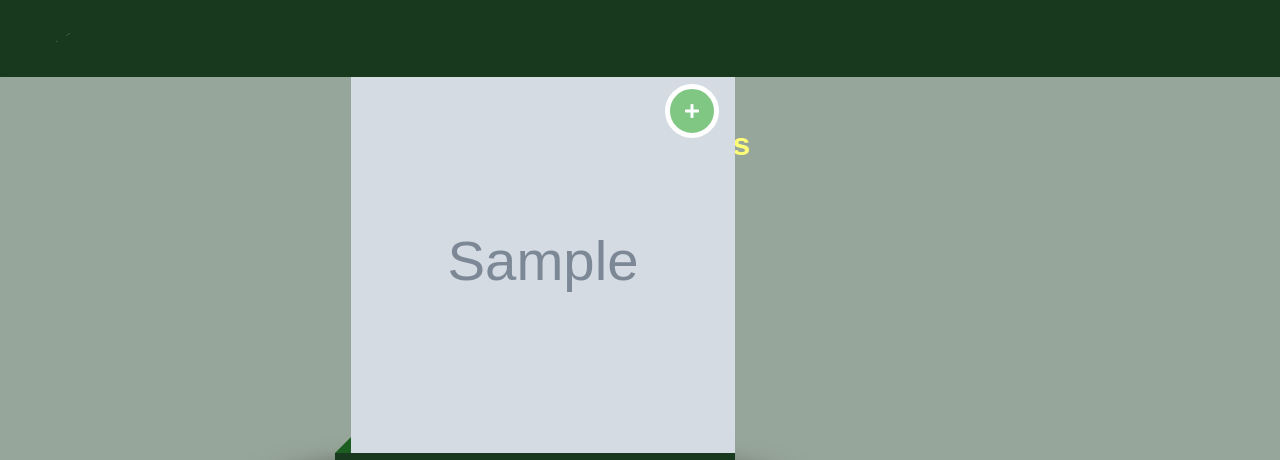
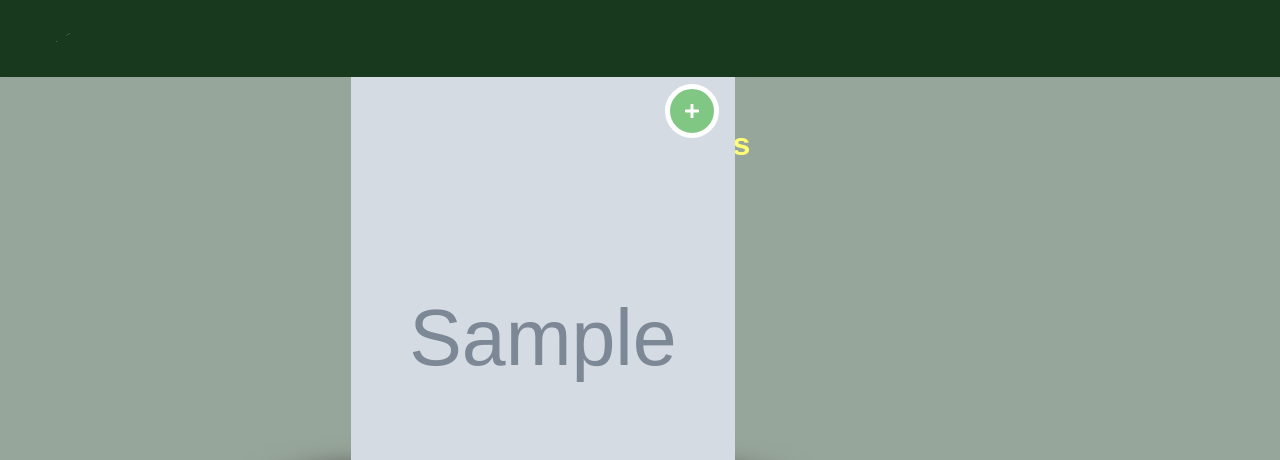
Before and after one commit to ggougs/presage, a Symfony app: template templates/accueil/index.html.twig in a window 1280 px wide. Shown: the part 723-1183 px from the top of the page. Run offline with Twig, Linux system fonts and the light colour scheme; the template is opened without the code that fills it: most values are stand-ins (such as "Sample title", 1, 10 or a date in 2020); grey boxes marked "Sample" are stand-in pictures; style sheets or scripts are compiled from the project's sources; some libraries are stand-ins or nearby versions; some web fonts are replaced; grey boxes are pictures that could not be loaded.

Commit message:
actuagreg

```diff
--- a/public/css/accueilstyle.less
+++ b/public/css/accueilstyle.less
@@ -912,8 +912,8 @@
     // top: -200px;
     // left: 200px;
   //   margin-left: 55%;
-    width: 400px;
-    height: 400px;
+    width: 600px;
+    height: 500px;
   }
 
 #logo{
```
Also changed, not shown: public/uploads/image/23eaee2a63a25eb58be9ed3f9035b759.png (added), public/uploads/image/698370b2163b7f04ae44516d22d852cd.jpeg (added), public/uploads/image/e44d8b682b6964539cc5a3cb81319f65.jpeg (added).
